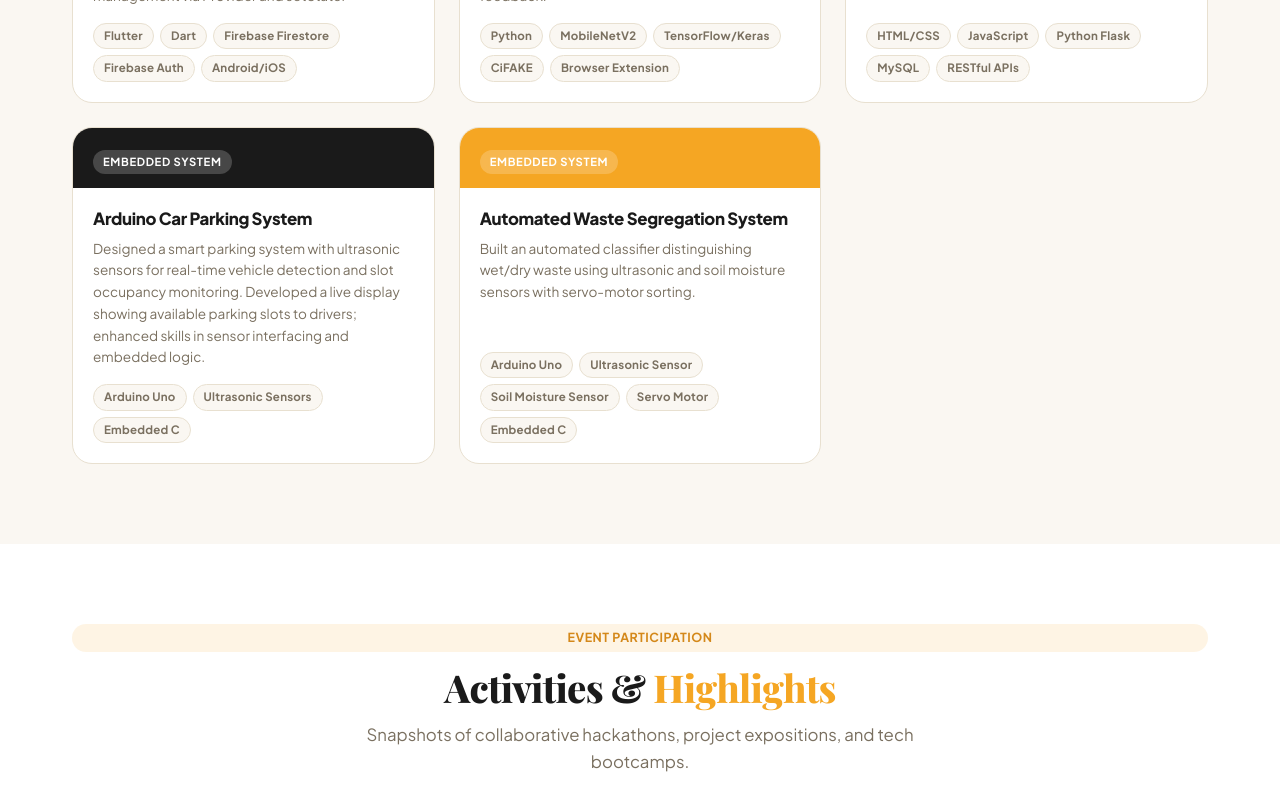
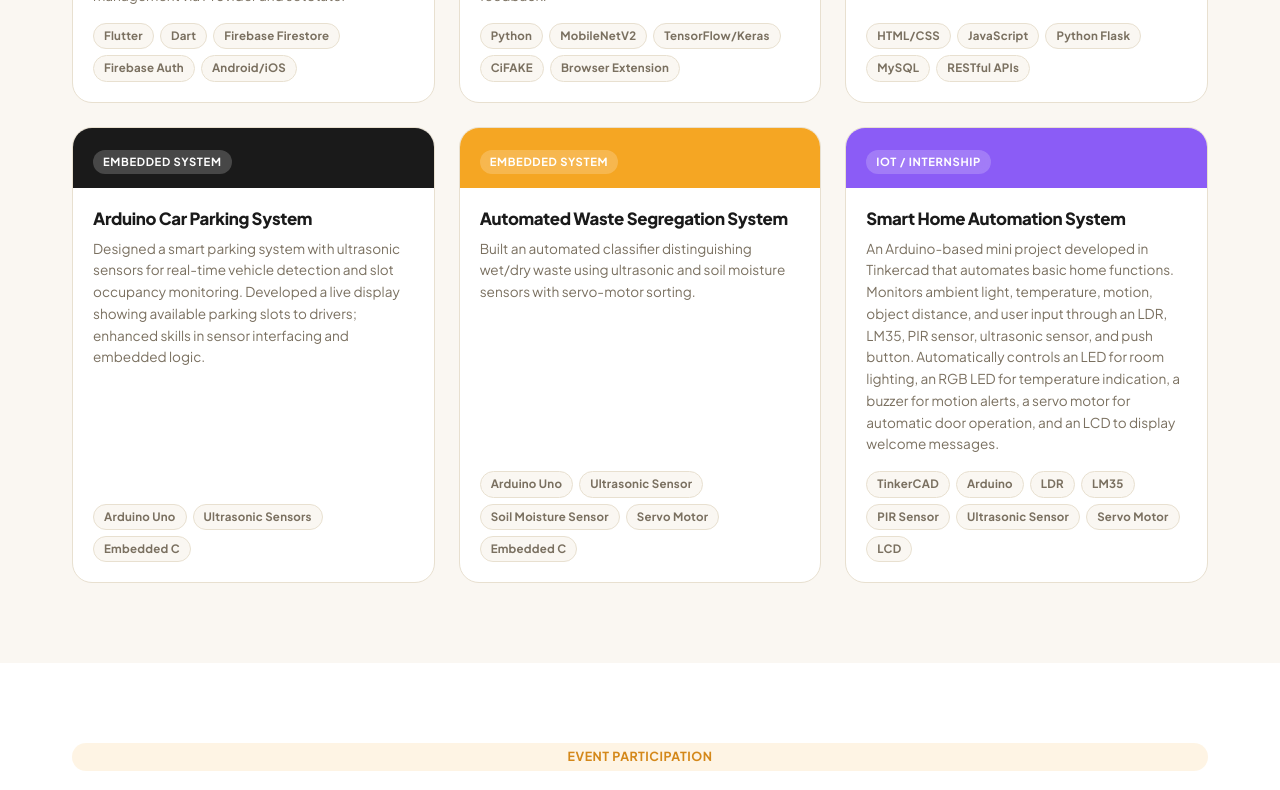
Before and after one commit to snehanixon/PORTFOLIO, a React (Vite) app: page / in a window 1280 px wide. Shown: the part 1580-2370 px from the top of the page. Built offline with nearby package versions, Linux system fonts and the light colour scheme.

Commit message:
fix: update Smart Home Automation with correct sensors/actuators and real description

```diff
--- a/src/pages/Home.jsx
+++ b/src/pages/Home.jsx
@@ -68,12 +68,20 @@ export default function Home({ setActiveTab, scrollToProjects, scrollToActivitie
       type: "Embedded System",
       color: "#F5A623",
       link: "https://github.com/snehanixon"
+    },
+    {
+      title: "Smart Home Automation System",
+      description: "An Arduino-based mini project developed in Tinkercad that automates basic home functions. Monitors ambient light, temperature, motion, object distance, and user input through an LDR, LM35, PIR sensor, ultrasonic sensor, and push button. Automatically controls an LED for room lighting, an RGB LED for temperature indication, a buzzer for motion alerts, a servo motor for automatic door operation, and an LCD to display welcome messages.",
+      tech: ["TinkerCAD", "Arduino", "LDR", "LM35", "PIR Sensor", "Ultrasonic Sensor", "Servo Motor", "LCD"],
+      type: "IoT / Internship",
+      color: "#8b5cf6",
+      link: "https://github.com/snehanixon/TINKERCARD/tree/main/Mini-Project"
     }
   ];
 
   const stats = [
     { value: "9.0", label: "CGPA" },
-    { value: "5", label: "Projects" },
+    { value: "6", label: "Projects" },
     { value: "7", label: "Certifications" },
     { value: "3+", label: "Awards" },
   ];
--- a/src/pages/PmVikas.jsx
+++ b/src/pages/PmVikas.jsx
@@ -281,14 +281,14 @@ export default function PmVikas({ isAdmin }) {
                 <div>
                   <h3 className="pv-mini-title">Smart Home Automation System</h3>
                   <p className="pv-mini-desc">
-                    Designed a complete Smart Home Automation System in TinkerCAD using <strong>5 sensors</strong> (temperature, motion, light, gas, ultrasonic) and <strong>5 actuators</strong> (LEDs, motor, buzzer, relay, servo). Simulates real-world smart home control and safety.
+                    An Arduino-based mini project developed in Tinkercad that automates basic home functions using <strong>5 sensors</strong> (LDR, LM35, PIR sensor, ultrasonic sensor, push button) and <strong>5 actuators</strong> (LED, RGB LED, buzzer, servo motor, LCD). Monitors ambient light, temperature, motion, and distance to automatically control room lighting, door operation, alerts, and display messages.
                   </p>
                   <div className="pv-mini-tags">
                     <span className="pv-mini-tag">TinkerCAD</span>
-                    <span className="pv-mini-tag">IoT</span>
-                    <span className="pv-mini-tag">5 Sensors</span>
-                    <span className="pv-mini-tag">5 Actuators</span>
-                    <span className="pv-mini-tag">Home Automation</span>
+                    <span className="pv-mini-tag">Arduino</span>
+                    <span className="pv-mini-tag">LDR · LM35 · PIR</span>
+                    <span className="pv-mini-tag">Ultrasonic · Push Button</span>
+                    <span className="pv-mini-tag">Servo · LCD · Buzzer</span>
                   </div>
                 </div>
               </div>
```
